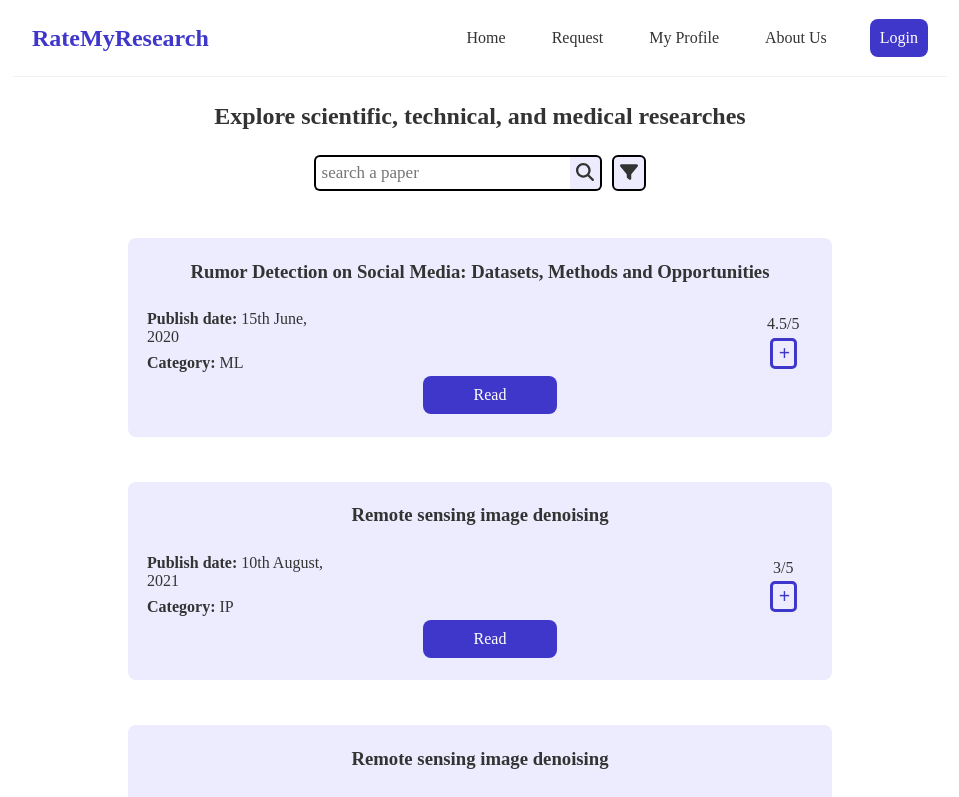
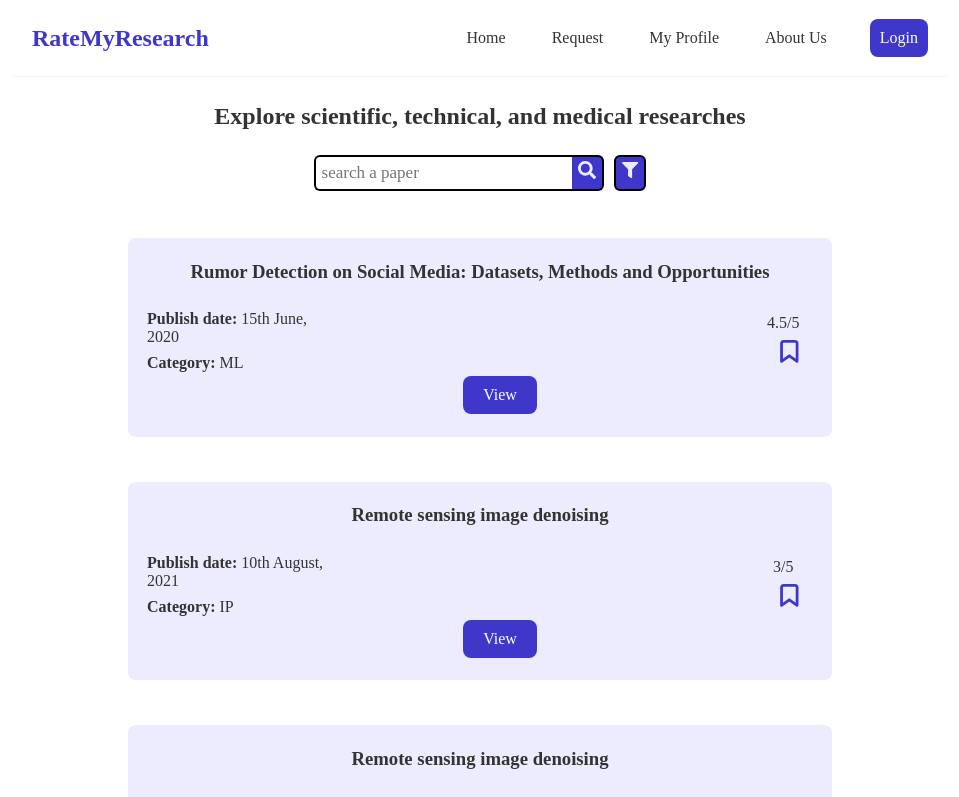
Before and after one commit to suppaGonzal0/RateMyResearch, a React (Create React App) app in the folder client/: page / in a window 1280 px wide. Shown: the top 797 px of the page, without its empty margins (160-1119 px from the left). Built offline with nearby package versions, Linux system fonts and the light colour scheme.

Commit message:
Minor changes
Removed fontawesome, imported react icons, some css changes

```diff
--- a/client/package.json
+++ b/client/package.json
@@ -11,6 +11,8 @@
     "axios": "^0.27.2",
     "react": "^18.1.0",
     "react-dom": "^18.1.0",
+    "react-icons": "^4.4.0",
+    "react-router-dom": "^5.3.3",
     "react-scripts": "5.0.1",
     "web-vitals": "^2.1.4"
   },
--- a/client/src/App.css
+++ b/client/src/App.css
@@ -3,3 +3,9 @@
     font-family: "Quicksand";
     color: #333;
   }
+
+.App .content{
+  display: flex;
+  flex-direction: column;
+  align-items: center;
+}
--- a/client/src/Home/Home.css
+++ b/client/src/Home/Home.css
@@ -55,8 +55,8 @@
     margin: 2%;
 }
 
-.home .read{
-    width: 20%;
+.button{
+    width: 100%;
     background-color: #3f37c9; /* Green */
     border: none;
     color: white;
@@ -70,7 +70,7 @@
     border-radius: 8px;
 }
 
-.home .read:hover {
+.button:hover {
     background-color: #8a85e7;
     color: black;
     font-weight: 600;
@@ -78,16 +78,9 @@
 
 .home .save{
     width: 40%;
-    background-color: #edecff; /* Green */
-    border: 3px solid #3f37c9;
-    color: #3f37c9;
-    text-align: center;
-    text-decoration: none;
-    font-weight: 900;
-    display: inline-block;
-    font-size: 20px;
     cursor: pointer;
-    border-radius: 5px;
+    background-color: #edecff;
+    border: none;
     margin-top: 5%;
 }
 
@@ -108,18 +101,20 @@
 .home .filterbtn{
     font-size: large;
     font-size: large;
-    background-color: #edecff;
+    background-color: #3f37c9;
     border: 2px solid black;
     border-radius: 6px;
+    cursor: pointer;
 }
 
 .home .searchbtn{
     font-size: large;
     margin-right: 3%;
-    background-color: #edecff;
+    background-color: #3f37c9;
     border: 2px solid black;
     border-left: none;
     border-radius: 0px 6px 6px 0px;
+    cursor: pointer;
 }
 
 .home input{
--- a/client/src/Home/Home.js
+++ b/client/src/Home/Home.js
@@ -1,17 +1,18 @@
 import React, { useState } from 'react'
 import './Home.css'
-import { FontAwesomeIcon } from '@fortawesome/react-fontawesome'
-import { faSearch, faFilter } from '@fortawesome/free-solid-svg-icons'
+import { FaSearch, FaFilter } from 'react-icons/fa';
+import { FiBookmark } from 'react-icons/fi';
+import { Link } from 'react-router-dom'
 
 const Home = () => {
 
     //Fetch from database
 
     const [papers, setPapers] = useState([
-        {title: "Rumor Detection on Social Media: Datasets, Methods and Opportunities", category: "ML", rating: "4.5/5", date:"15th June, 2020"},
-        {title: "Remote sensing image denoising ", category: "IP", rating: "3/5", date:"10th August, 2021"},
-        {title: "Remote sensing image denoising ", category: "IP", rating: "3/5", date:"10th August, 2021"},
-        {title: "Remote sensing image denoising ", category: "IP", rating: "3/5", date:"10th August, 2021"}
+        {id:"1", title: "Rumor Detection on Social Media: Datasets, Methods and Opportunities", category: "ML", rating: "4.5/5", date:"15th June, 2020"},
+        {id:"2", title: "Remote sensing image denoising ", category: "IP", rating: "3/5", date:"10th August, 2021"},
+        {id:"3", title: "Remote sensing image denoising ", category: "IP", rating: "3/5", date:"10th August, 2021"},
+        {id:"4", title: "Remote sensing image denoising ", category: "IP", rating: "3/5", date:"10th August, 2021"}
     ])
 
   return (
@@ -21,13 +22,13 @@ const Home = () => {
 
         <div className='search'>
             <input type="text" placeholder='search a paper'/>
-            <button className='searchbtn'><FontAwesomeIcon icon={faSearch} /></button>
-            <button className='filterbtn'><FontAwesomeIcon icon={faFilter} /></button>
+            <button className='searchbtn'><FaSearch style={{ fill: '#edecff' }} fontSize="1em" /></button>
+            <button className='filterbtn'><FaFilter style={{ fill: '#edecff' }} fontSize="0.9em" /></button>
         </div>
 
         <div className='papers'>
             {papers.map((paper) => (
-                <div className='paper'>
+                <div className='paper' key={paper.id}>
                     <h3>{paper.title}</h3>
                     <div className='paperInfo'>
                         <div className='left'>
@@ -36,10 +37,12 @@ const Home = () => {
                         </div>
                         <div className='right'>
                             <p>{paper.rating}</p>
-                            <button className='save'>+</button>
+                            <button className='save'><FiBookmark style={{ fill: 'none', stroke: "#3f37c9", strokeWidth: "2.5"}} fontSize="2em" /></button>
                         </div>
                     </div>
-                    <button className='read'>Read</button>
+                        <Link to={`/paper/${paper.id}`}>
+                            <button className='button'>View</button>
+                         </Link>
                 </div>
             ))}
         </div>
```
Also changed, not shown: 1 other file (tests, documents, lock files or other folders).
